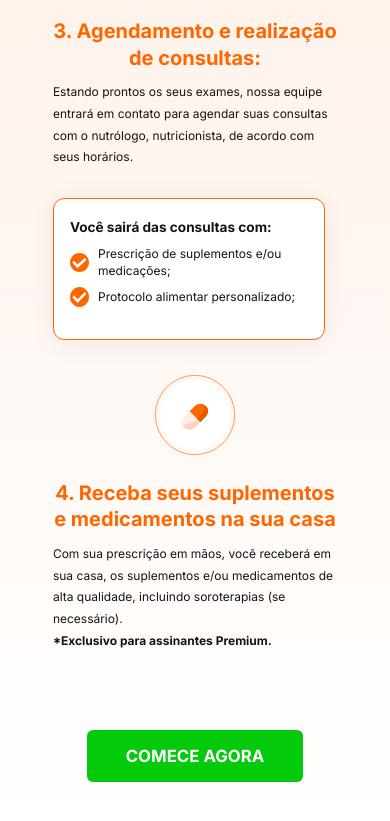
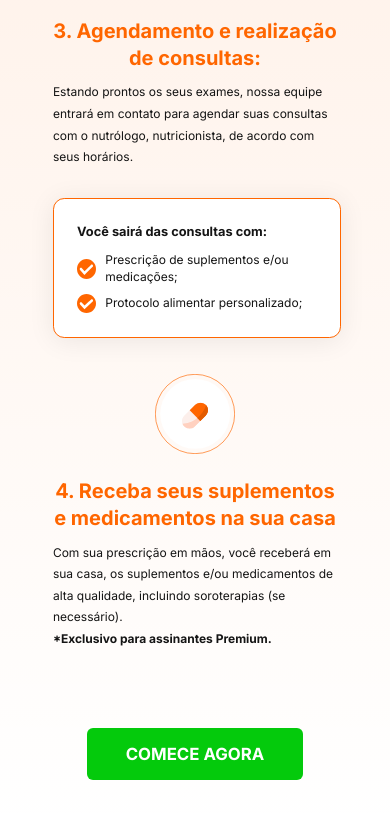
Before and after one commit to KaioAraujoDev/emagrecy, a plain HTML site: page index.html in a window 390 px wide. Shown: the part 4977-5798 px from the top of the page. Drawn offline with Linux system fonts and the light colour scheme.

Commit message:
style mobile : how it works #2

```diff
--- a/-resources/scss/how-it-works.scss
+++ b/-resources/scss/how-it-works.scss
@@ -112,9 +112,9 @@
                     padding: 1.69rem 0 2.15rem 3.14rem;
 
                     @media(max-width:767px){
-                        width: 17rem;
+                        width: 18rem;
                         box-sizing: border-box;
-                        padding: 1rem 0 2rem 1rem;
+                        padding: 1.25rem 0 1.5rem 1.45rem;
                     }
                     h4{
                         color: #151515;
@@ -126,7 +126,8 @@
                         margin-bottom: 0.35rem;
 
                         @media(max-width:767px){
-                            font-size: 0.85rem;
+                            font-size: 0.8rem;
+                            margin-bottom: .5rem;
                         }
                     }
                     ul{
```
Also changed, not shown: build/css/style.css.
